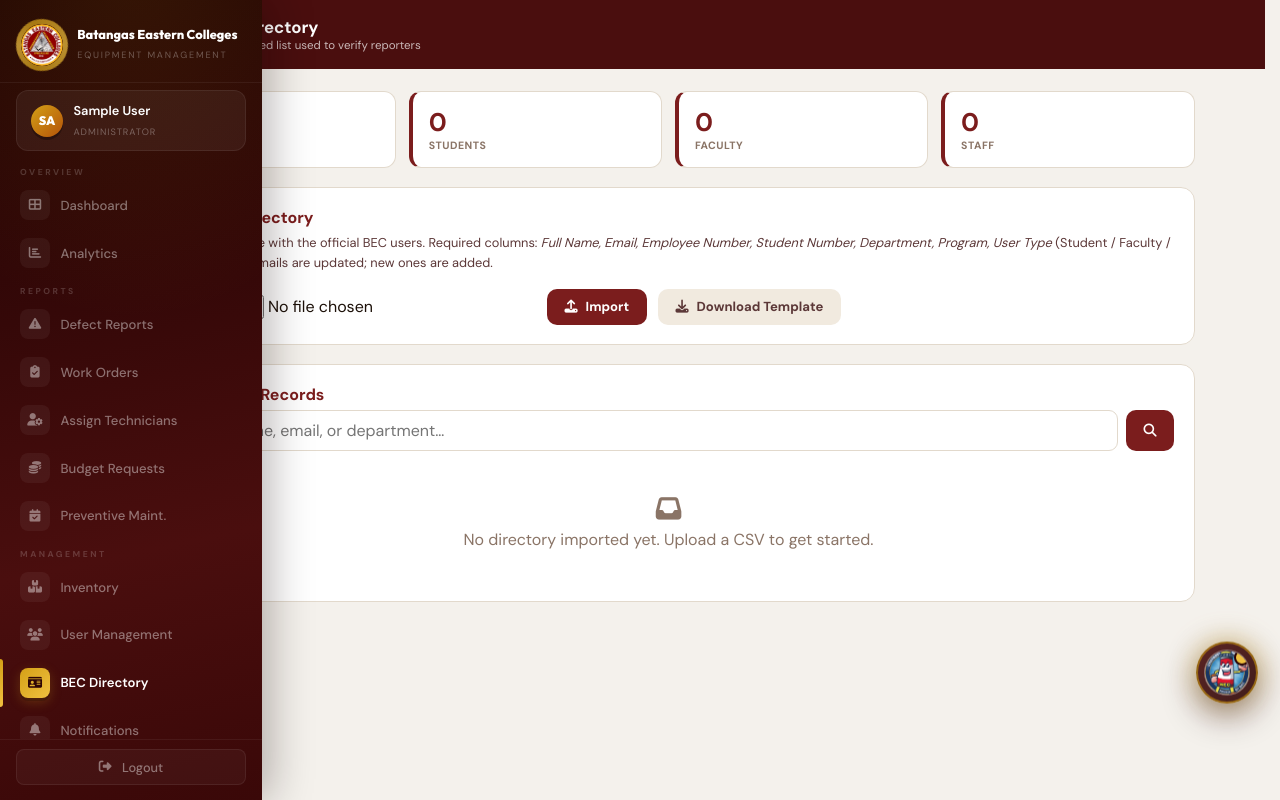
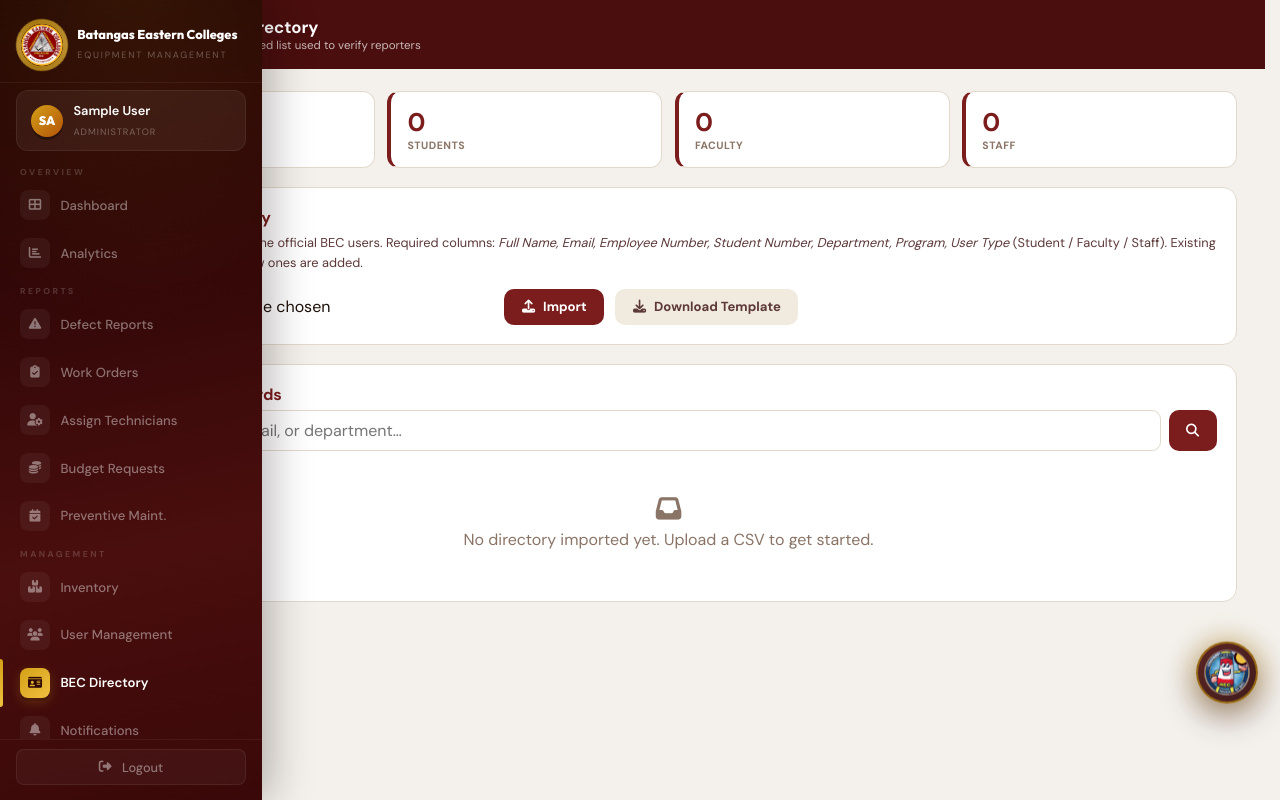
Before and after one commit to Jhandyie/-WEB-BASED-DEFECTIVE-EQUIPMENT-REPORTING-MANAGEMENT-SYSTEM-FOR-BATANGAS-EASTERN-COLLEGES, a PHP site: page /admin_bec_directory.php in a window 1280 px wide. Run offline with PHP 8.4, Linux system fonts and the light colour scheme; the visitor is signed in with stand-in values (Sample User, id 1); some libraries are stand-ins or nearby versions.

Commit message:
Full-width desktop layout for BEC Directory and Audit Log admin pages

```diff
--- a/admin_audit_log.php
+++ b/admin_audit_log.php
@@ -87,7 +87,7 @@
   .top .sub{font-size:.72rem;color:rgba(255,255,255,.7);}
   .top a.back{margin-left:auto;color:#fff;text-decoration:none;font-size:.82rem;border:1px solid rgba(255,255,255,.3);padding:7px 14px;border-radius:8px;}
   .top a.back:hover{background:rgba(255,255,255,.1);}
-  .wrap{max-width:1100px;margin:0 auto;padding:24px 20px 60px;}
+  .wrap{max-width:none;margin:0;padding:24px 28px 60px;} /* full-width desktop view */
   .head h2{font-family:'Fraunces',serif;font-size:1.5rem;}
   .head p{font-size:.86rem;color:var(--ink3);margin-top:3px;}
   .bar{display:flex;flex-wrap:wrap;gap:10px;align-items:center;margin:16px 0;}
@@ -146,7 +146,7 @@
   .lout{width:100%;display:flex;align-items:center;justify-content:center;gap:.65rem;padding:.52rem .78rem;background:rgba(255,255,255,.04);border:1px solid rgba(255,255,255,.07);color:rgba(255,255,255,.42);border-radius:var(--r1);cursor:pointer;font-size:.8rem;font-family:'DM Sans',sans-serif;font-weight:500;text-decoration:none;transition:all .18s;}
   .lout:hover{background:rgba(220,38,38,.14);color:#fca5a5;border-color:rgba(220,38,38,.22);}
   .top{margin-left:var(--sb);}
-  .wrap{margin:0 0 0 var(--sb);max-width:1280px;}
+  .wrap{margin:0 0 0 var(--sb);max-width:none;}
   .top,.wrap{transition:margin-left .26s ease;}
   body.becSbHide .top, body.becSbHide .wrap{margin-left:0 !important;}
   @media(max-width:860px){ .sb{transform:translateX(-100%);} .top,.wrap{margin-left:0;} }
--- a/admin_bec_directory.php
+++ b/admin_bec_directory.php
@@ -106,7 +106,7 @@
   body.becSbHide .main{margin-left:0 !important;}
   .top{background:var(--md);color:#fff;padding:16px 28px;display:flex;align-items:center;gap:14px;}
   .top h1{font-size:1.05rem;margin:0;}.top .sub{font-size:.72rem;color:rgba(255,255,255,.7);}
-  .wrap{max-width:1100px;margin:0 auto;padding:22px 24px 60px;}
+  .wrap{max-width:none;margin:0;padding:22px 28px 60px;} /* full-width desktop view */
   .flash{padding:.8rem 1rem;border-radius:10px;margin-bottom:1rem;font-size:.86rem;}
   .flash.ok{background:#E9F9EF;border:1px solid #b6e6c6;color:var(--success);}
   .flash.err{background:#FEF2F2;border:1px solid #FECACA;color:var(--danger);}
```
